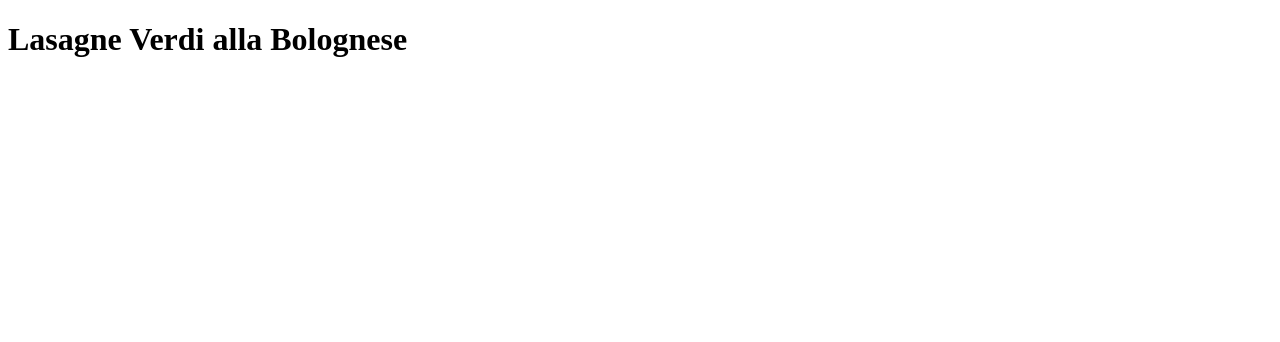
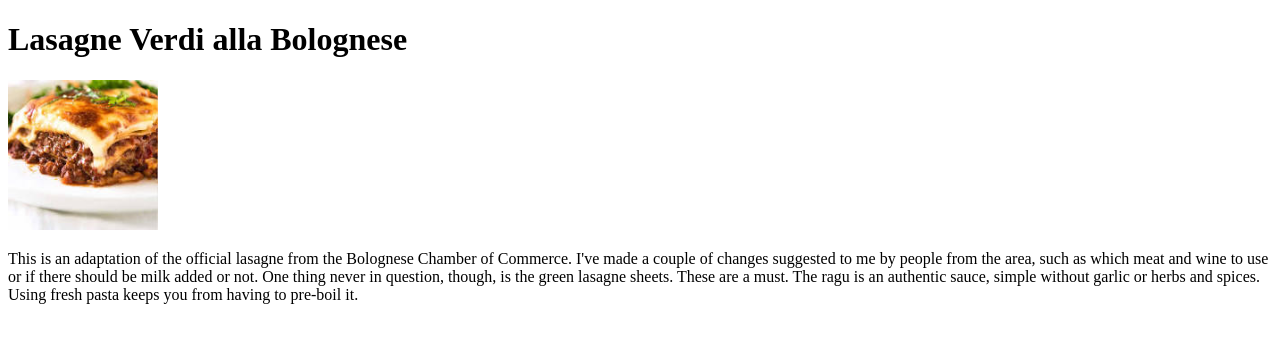
Before and after one commit to asanhix/odin-recipes, a plain HTML site: page recipes/lasagna.html in a window 1280 px wide. Drawn offline with Linux system fonts and the light colour scheme.

Commit message:
Edit recipe

```diff
--- a/recipes/lasagna.html
+++ b/recipes/lasagna.html
@@ -6,5 +6,7 @@
     </head>
     <body>
         <h1>Lasagne Verdi alla Bolognese</h1>
+        <img src="./download.jpeg" width="150px" height="150px">
+        <p>This is an adaptation of the official lasagne from the Bolognese Chamber of Commerce. I've made a couple of changes suggested to me by people from the area, such as which meat and wine to use or if there should be milk added or not. One thing never in question, though, is the green lasagne sheets. These are a must. The ragu is an authentic sauce, simple without garlic or herbs and spices. Using fresh pasta keeps you from having to pre-boil it.</p>
     </body>
 </html>
```
Also changed, not shown: recipes/download.jpeg (added).
